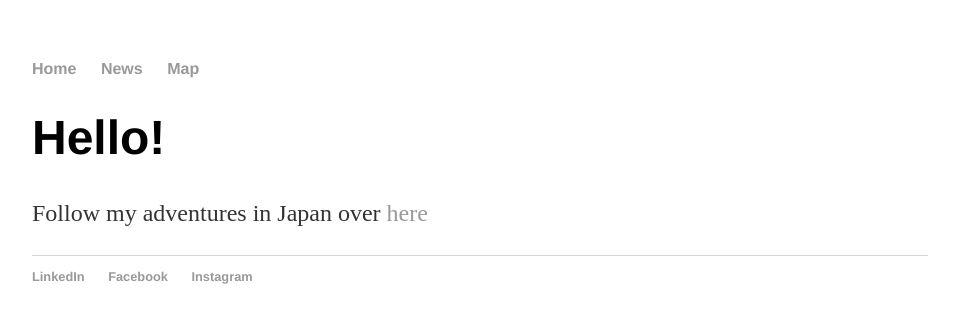
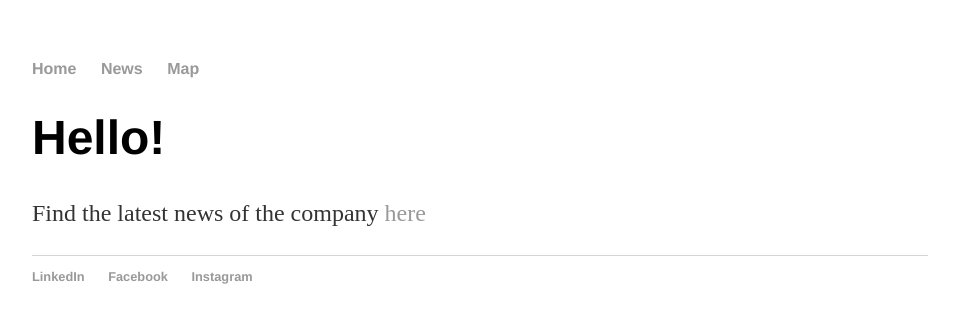
Before and after one commit to spioupiou/spioupiou.github.io, a Jekyll site: the page built from index.html, in a window 1280 px wide. Shown: the top 323 px of the page, without its empty margins (160-1119 px from the left). Built offline with Jekyll 4.4.1, drawn with Linux system fonts in a browser that asks for light colours.

Commit message:
Update index.html

```diff
--- a/index.html
+++ b/index.html
@@ -1,8 +1,8 @@
 ---
 layout: default
-title: Adventures in Japan
+title: Jangga Corporation Intranet
 ---
 <div class="blurb">
 	<h1>Hello!</h1>
-	<p>Follow my adventures in Japan over <a href="/blog">here</a></p>
+	<p>Find the latest news of the company <a href="/news">here</a></p>
 </div><!-- /.blurb -->
```
